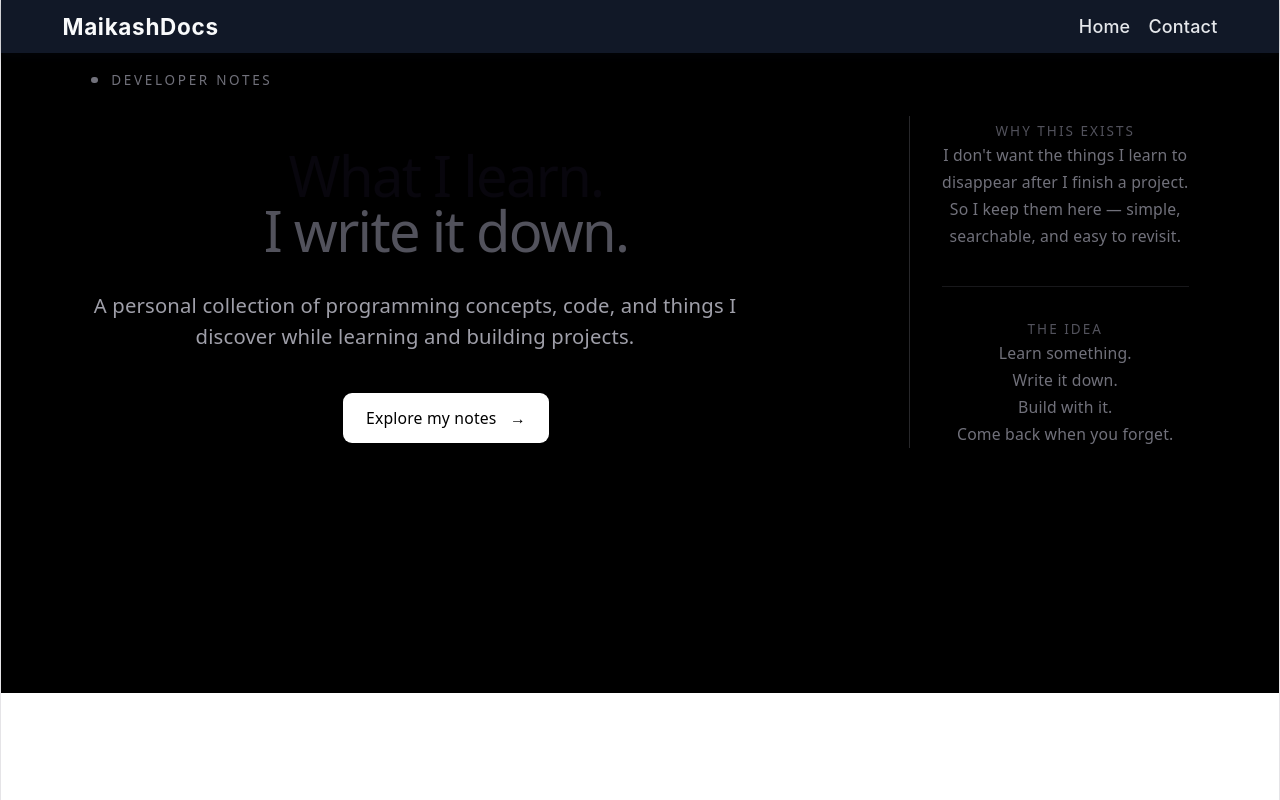
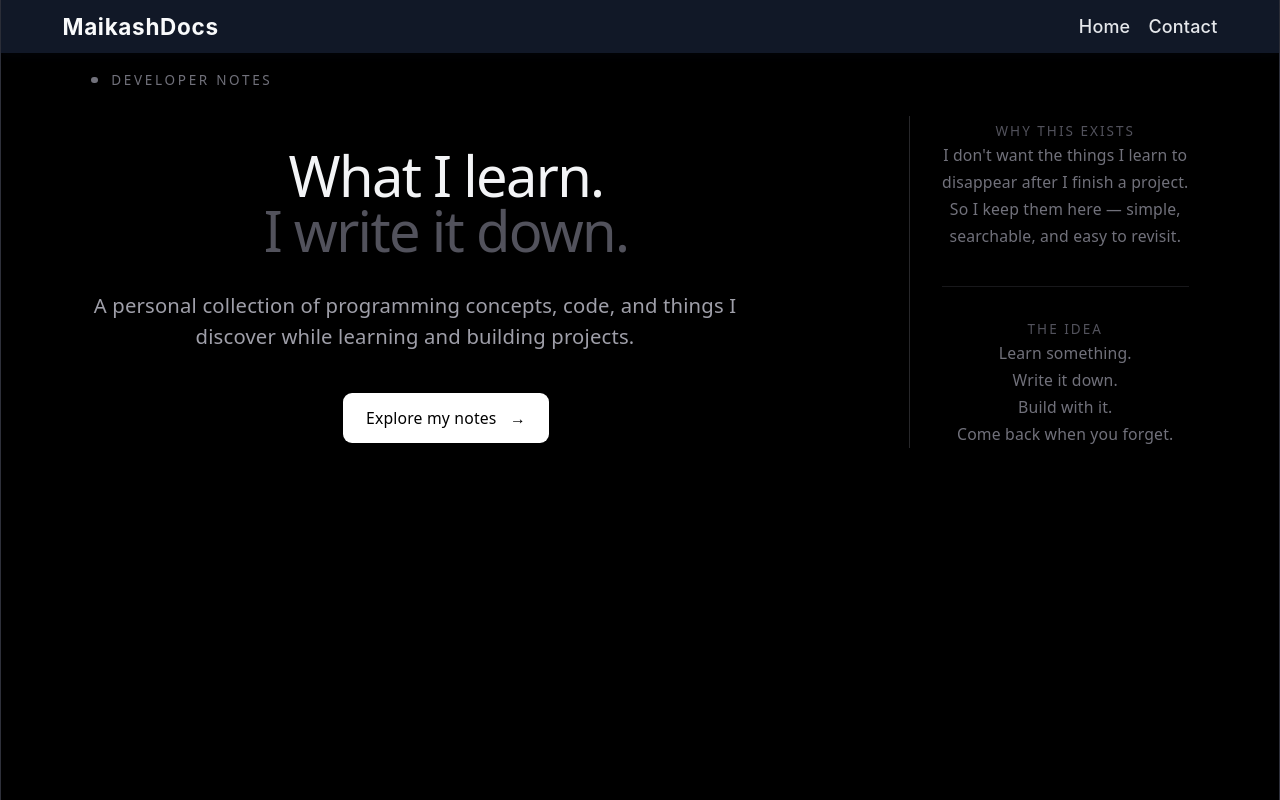
Before and after one commit to MickyMaikash/MaikashDocs, a React (Vite) app: page / in a window 1280 px wide. Built offline with nearby package versions, Linux system fonts and the light colour scheme.

Commit message:
trying to fix the default dark issue

```diff
--- a/src/index.css
+++ b/src/index.css
@@ -1,20 +1,19 @@
 @import "tailwindcss";
 @plugin "@tailwindcss/typography";
-html {
-  color-scheme: dark;
-}
 :root {
-  --text: #6b6375;
-  --text-h: #08060d;
-  --bg: #fff;
-  --border: #e5e4e7;
-  --code-bg: #f4f3ec;
-  --accent: #aa3bff;
-  --accent-bg: rgba(170, 59, 255, 0.1);
-  --accent-border: rgba(170, 59, 255, 0.5);
-  --social-bg: rgba(244, 243, 236, 0.5);
+  --text: #9ca3af;
+  --text-h: #f3f4f6;
+  --bg: #000;
+  --border: #2e303a;
+  --code-bg: #1f2028;
+  --accent: #c084fc;
+  --accent-bg: rgba(192, 132, 252, 0.15);
+  --accent-border: rgba(192, 132, 252, 0.5);
+  --social-bg: rgba(47, 48, 58, 0.5);
+
   --shadow:
-    rgba(0, 0, 0, 0.1) 0 10px 15px -3px, rgba(0, 0, 0, 0.05) 0 4px 6px -2px;
+    rgba(0, 0, 0, 0.4) 0 10px 15px -3px,
+    rgba(0, 0, 0, 0.25) 0 4px 6px -2px;
 
   --sans: system-ui, 'Segoe UI', Roboto, sans-serif;
   --heading: system-ui, 'Segoe UI', Roboto, sans-serif;
@@ -22,20 +21,13 @@
 
   font: 18px/145% var(--sans);
   letter-spacing: 0.18px;
-  color-scheme: light dark;
+
+  color-scheme: dark;
+
   color: var(--text);
   background: var(--bg);
-  font-synthesis: none;
-  text-rendering: optimizeLegibility;
-  -webkit-font-smoothing: antialiased;
-  -moz-osx-font-smoothing: grayscale;
-
-  @media (max-width: 1024px) {
-    font-size: 16px;
-  }
 }
-
-@media (prefers-color-scheme: dark) {
+/* @media (prefers-color-scheme: dark) {
   :root {
     --text: #9ca3af;
     --text-h: #f3f4f6;
@@ -53,7 +45,7 @@
   #social .button-icon {
     filter: invert(1) brightness(2);
   }
-}
+} */
 
 body {
   margin: 0;
```
